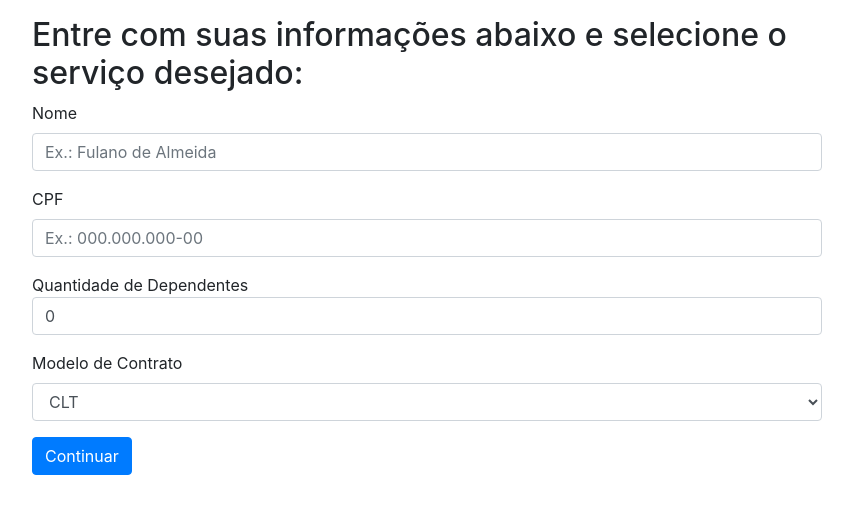
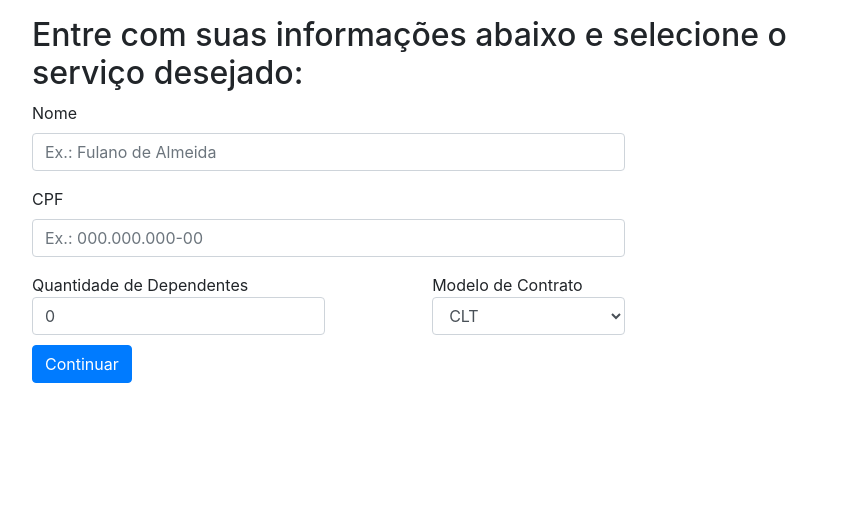
Before and after one commit to Diogo364/salary-simulation-API, a Flask app: page /cadastro in a window 1280 px wide. Shown: the part 58-572 px from the top of the page, without its empty margins (16-869 px from the left). Run offline with Flask 2, Linux system fonts and the light colour scheme; some libraries are stand-ins or nearby versions.

Commit message:
Fix form-size

```diff
--- a/run.py
+++ b/run.py
@@ -70,7 +70,6 @@ def simular_clt():
 
         clt = CLT(pf, salario_bruto, dict_impostos)
         clt.calcular_imposto_total()
-        print(clt)
         return render_template('forms/clt_form.html', pf=pf, clt=clt)
 
 
@@ -80,5 +79,4 @@ def simular_pj():
 
 
 if __name__ == '__main__':
-    print(app.root_path)
     app.run()
--- /dev/null
+++ b/salary_simulation_API/static/style.css
@@ -0,0 +1,12 @@
+button {
+    margin-top: 10px;
+}
+
+.shorter-8 {
+    max-width: 75%;
+}
+
+.reduced-padding {
+    padding-right: 0;
+    padding-left: 0;
+}
--- a/salary_simulation_API/templates/base_layout.html
+++ b/salary_simulation_API/templates/base_layout.html
@@ -8,6 +8,8 @@
         <!-- Bootstrap CSS -->
         <link rel="stylesheet" href="https://cdn.jsdelivr.net/npm/bootstrap@4.5.3/dist/css/bootstrap.min.css" integrity="sha384-TX8t27EcRE3e/ihU7zmQxVncDAy5uIKz4rEkgIXeMed4M0jlfIDPvg6uqKI2xXr2" crossorigin="anonymous">
         <script src="https://kit.fontawesome.com/ff53ba84dc.js" crossorigin="anonymous"></script>
+
+        <link rel="stylesheet" href="{{ url_for('static', filename='style.css') }}">
 
         <title>{% block title %}{% endblock %}</title>
     </head>
--- a/salary_simulation_API/templates/forms/cadastro_form.html
+++ b/salary_simulation_API/templates/forms/cadastro_form.html
@@ -6,25 +6,25 @@
         <form method="post">
             <div class="form-group">
                 <label for="inputNome">Nome</label>
-                <input type="text" class="form-control" name="inputNome" aria-describedby="nomeHelp" placeholder="Ex.: Fulano de Almeida" required>
+                <input type="text" class="form-control shorter-8" name="inputNome" aria-describedby="nomeHelp" placeholder="Ex.: Fulano de Almeida" required>
             </div>
             <div class="form-group">
                 <label for="inputCPF">CPF</label>
-                <input type="text" class="form-control" name="inputCPF" onkeypress="$(this).mask('000.000.000-00');" placeholder="Ex.: 000.000.000-00" required>
+                <input type="text" class="form-control shorter-8" name="inputCPF" onkeypress="$(this).mask('000.000.000-00');" placeholder="Ex.: 000.000.000-00" required>
             </div>
-
-            <div class="form-group">
-                <label class="form-check-label" for="inputDependentes">Quantidade de Dependentes</label>
-                <input type="number" step="1" class="form-control" name="inputDependentes" min="0" value="0" required>
+            <div class="form-row">
+                <div class="col col-md-6">
+                    <label class="form-check-label" for="inputDependentes">Quantidade de Dependentes</label>
+                    <input type="number" step="1" class="form-control shorter-8" name="inputDependentes" min="0" value="0" required>
+                </div>
+                <div class="col col-md-4">
+                    <label class="form-check-label" for="inputModalidadeContrato">Modelo de Contrato</label>
+                    <select class="form-control shorter-8" name="inputModalidadeContrato">
+                        <option>CLT</option>
+                        <option>PJ</option>
+                    </select>
+                </div>
             </div>
-            <div class="form-group">
-                <label for="inputModalidadeContrato">Modelo de Contrato</label>
-                <select class="form-control" name="inputModalidadeContrato">
-                    <option>CLT</option>
-                    <option>PJ</option>
-                </select>
-            </div>
-
             <button type="submit" class="btn btn-primary">Continuar</button>
         </form>
     </div>
```
